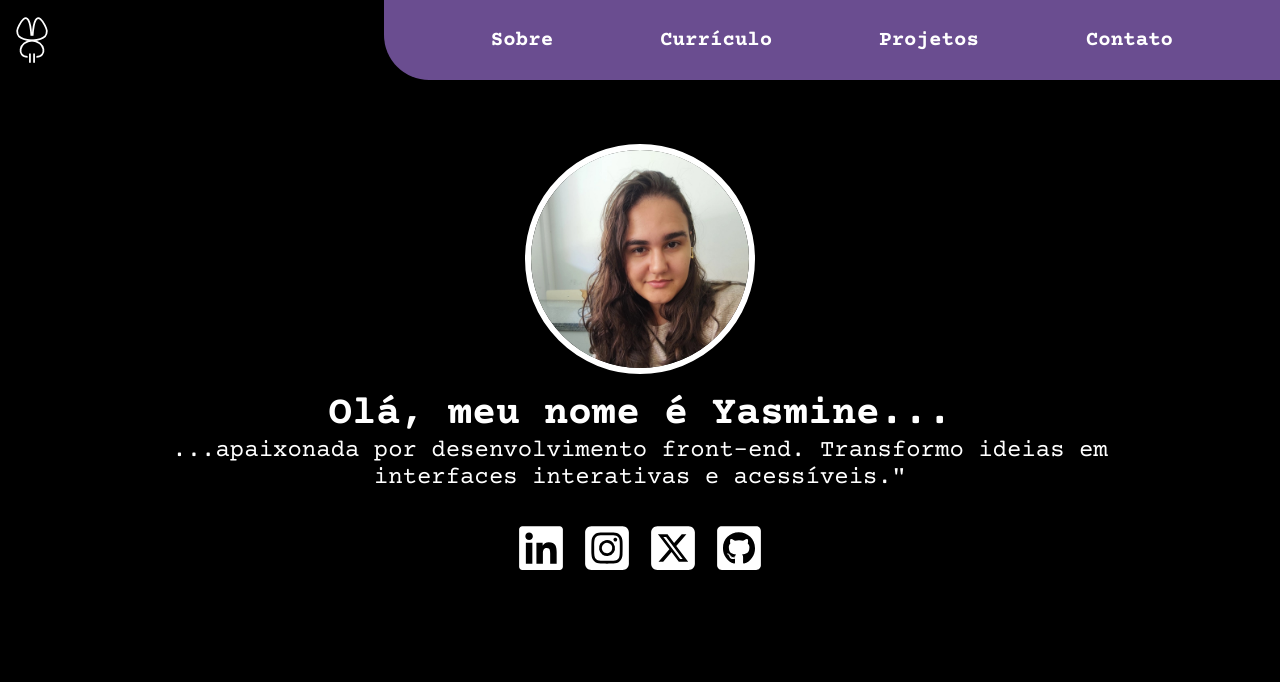
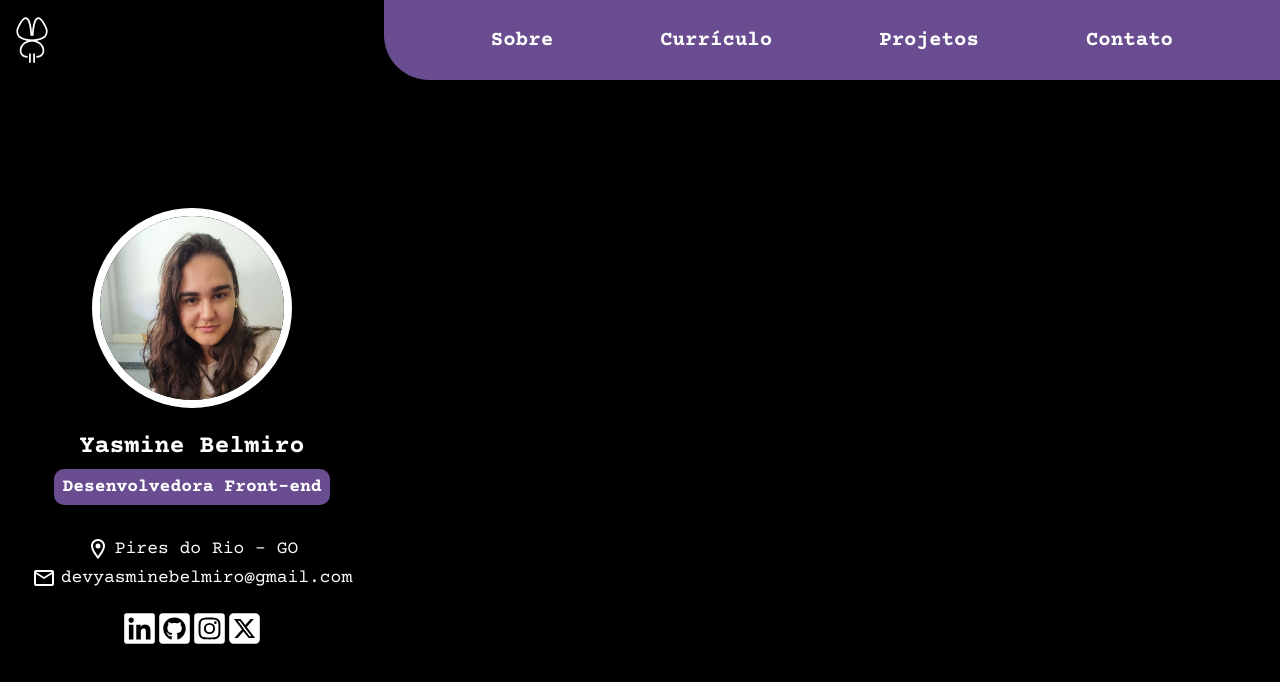
Before and after one commit to yasminebelmiro/portfolio, a React (Vite) app: page / in a window 1280 px wide. Shown: the top 682 px of the page. Built offline with nearby package versions, Linux system fonts and the light colour scheme.

Commit message:
reafctor: reaftoração da pagina principal

```diff
--- a/src/pages/Home/Home.jsx
+++ b/src/pages/Home/Home.jsx
@@ -1,42 +1,39 @@
 import React from "react";
-import { FaGithubSquare, FaLinkedin } from "react-icons/fa";
-import { FaSquareInstagram, FaSquareXTwitter } from "react-icons/fa6";
-import MePhoto from "../../assets/me.jpg";
 import {
   HomeContainer,
+  Hole,
   Image,
-  SocialContent,
+  Name,
+  SocialContainer,
+  SocialIcons,
   Text,
-  Title,
-  ImageContainer,
-  LinkItem,
+  TextIcons,
 } from "./style";
+import Me from "../../assets/me.jpg";
+import { FaLinkedin, FaSquareXTwitter } from "react-icons/fa6";
+import { MdOutlineLocationOn, MdOutlineMailOutline } from "react-icons/md";
+import { FaGithubSquare, FaInstagramSquare } from "react-icons/fa";
 
 const Home = () => {
   return (
     <HomeContainer>
-      <ImageContainer>
-        <Image src={MePhoto} alt="Foto Yasmine" />
-      </ImageContainer>
-      <Title>Olá, meu nome é Yasmine...</Title>
+      <Image src={Me} alt="" />
+      <Name>Yasmine Belmiro</Name>
+      <Hole>Desenvolvedora Front-end</Hole>
       <Text>
-        ...apaixonada por desenvolvimento front-end. Transformo ideias em
-        interfaces interativas e acessíveis."
+        <TextIcons as={MdOutlineLocationOn} />
+        Pires do Rio - GO
       </Text>
-      <SocialContent>
-        <LinkItem to="https://www.linkedin.com/in/yasmine-oliveira-belmiro-471612282/">
-          <FaLinkedin size={50} />
-        </LinkItem>
-        <LinkItem to="https://www.instagram.com/thatskymine/">
-          <FaSquareInstagram size={50} />
-        </LinkItem>
-        <LinkItem to="https://x.com/thatsky_mine">
-          <FaSquareXTwitter size={50} />
-        </LinkItem>
-        <LinkItem to="https://github.com/yasminebelmiro">
-          <FaGithubSquare size={50} />
-        </LinkItem>
-      </SocialContent>
+      <Text>
+        <TextIcons as={MdOutlineMailOutline} />
+        devyasminebelmiro@gmail.com
+      </Text>
+      <SocialContainer>
+        <SocialIcons as={FaLinkedin} />
+        <SocialIcons as={FaGithubSquare} />
+        <SocialIcons as={FaInstagramSquare} />
+        <SocialIcons as={FaSquareXTwitter} />
+      </SocialContainer>
     </HomeContainer>
   );
 };
--- a/src/pages/Home/style.jsx
+++ b/src/pages/Home/style.jsx
@@ -1,65 +1,50 @@
-import { Link } from "react-router-dom";
 import styled from "styled-components";
 
 export const HomeContainer = styled.section`
-  width: 100wv;
-  max-height: 100hv;
-
-  display: flex;
-  flex-direction: column;
-  justify-content: center;
-  align-items: center;
-  color: var(--white);
-`;
-
-export const ImageContainer = styled.div`
-  padding: 5% 41% 1%;
-
-  @media (max-width: 600px) {
-    padding: 20% 20% 10%;
-  }
+width: 30%;
+display: flex;
+flex-direction: column;
+justify-content: center;
+align-items: center;
+color: white;
+padding: 10% 2%;
 `;
 
 export const Image = styled.img`
-  width: 100%;
-  border-radius: 100%;
-  border: 6px solid var(--white);
-`;
+max-width: 100%;
+width: 200px;
+border-radius: 100%;
+border: 8px solid white;
+margin-bottom: 1.5rem;
+`
 
-export const Title = styled.h1`
-  font-size: 2.5rem;
-  margin-bottom: 0.5rem;
-  margin: 0 10%;
+export const Name = styled.h1`
+font-size: 25px;
+margin-bottom: .5rem;
+`
 
-  @media (max-width: 900px) {
-    font-size: 2rem;
-  }
-  @media (max-width: 600px) {
-    font-size: 1.5rem;
-  }
-`;
+export const Hole = styled.h2`
+font-size: 18px;
+background-color: var(--purple);
+padding: .5rem;
+margin-bottom: 2rem;
+border-radius: 10px;
+`
 
 export const Text = styled.p`
-  font-size: 1.5rem;
-  margin: 0 10%;
-  text-align: center;
-  margin-bottom: 2rem;
+font-size: 18px;
+display: flex;
+align-items: center;
+margin-bottom: .3rem;`
 
-  @media (max-width: 900px) {
-    font-size: 1rem;
-  }
+export const TextIcons = styled.div`
+font-size: 24px;
+margin-right: 5px;`
 
-    @media (max-width: 600px) {
-    text-align: end;
-  }
-`;
+export const SocialContainer = styled.div`
+display: flex;
+margin-top: 1rem;
+`
 
-export const SocialContent = styled.div`
-  display: flex;
-  gap: 1rem;
-  text-decoration: none;
-`;
-
-export const LinkItem = styled(Link)`
-  color: var(--white);
-`;
+export const SocialIcons = styled.div`
+font-size: 35px;`
```
